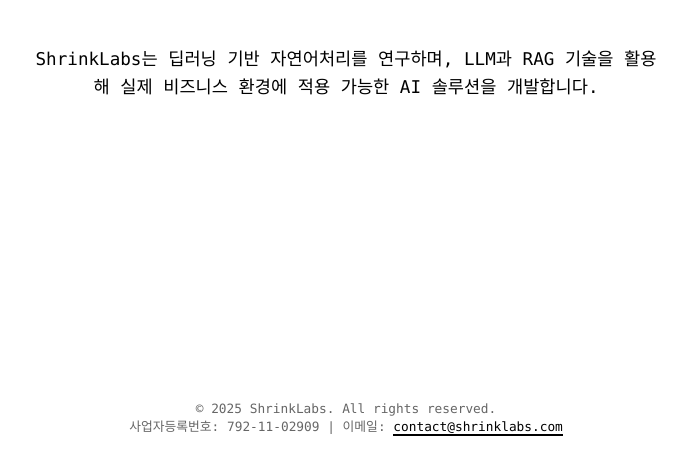
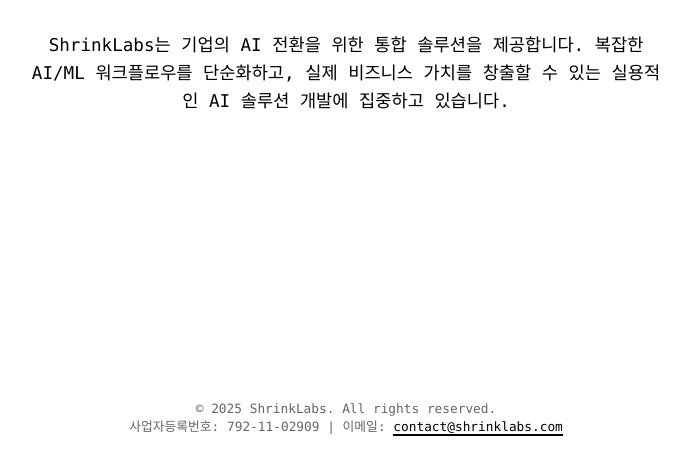
Before and after one commit to ShrinkLabs/shrinklabs.github.io, a plain HTML site: page index.html in a window 1280 px wide. Shown: the part 346-800 px from the top of the page, without its empty margins (294-983 px from the left). Drawn offline with Linux system fonts and the light colour scheme.

Commit message:
Update index.html

```diff
--- a/index.html
+++ b/index.html
@@ -10,7 +10,7 @@
 <body>
     <h1><strong>ShrinkLabs</strong></h1>
     <p class="hero">Making AI Smaller, Smarter, and Stronger</p>
-    <p class="about">ShrinkLabs는 딥러닝 기반 자연어처리를 연구하며, LLM과 RAG 기술을 활용해 실제 비즈니스 환경에 적용 가능한 AI 솔루션을 개발합니다.</p>
+    <p class="about">ShrinkLabs는 기업의 AI 전환을 위한 통합 솔루션을 제공합니다. 복잡한 AI/ML 워크플로우를 단순화하고, 실제 비즈니스 가치를 창출할 수 있는 실용적인 AI 솔루션 개발에 집중하고 있습니다.</p>
     <footer>
         <p>© 2025 ShrinkLabs. All rights reserved.</p>
         <p>사업자등록번호: 792-11-02909 | 이메일: <a href="mailto:contact@shrinklabs.com">contact@shrinklabs.com</a></p>
```
